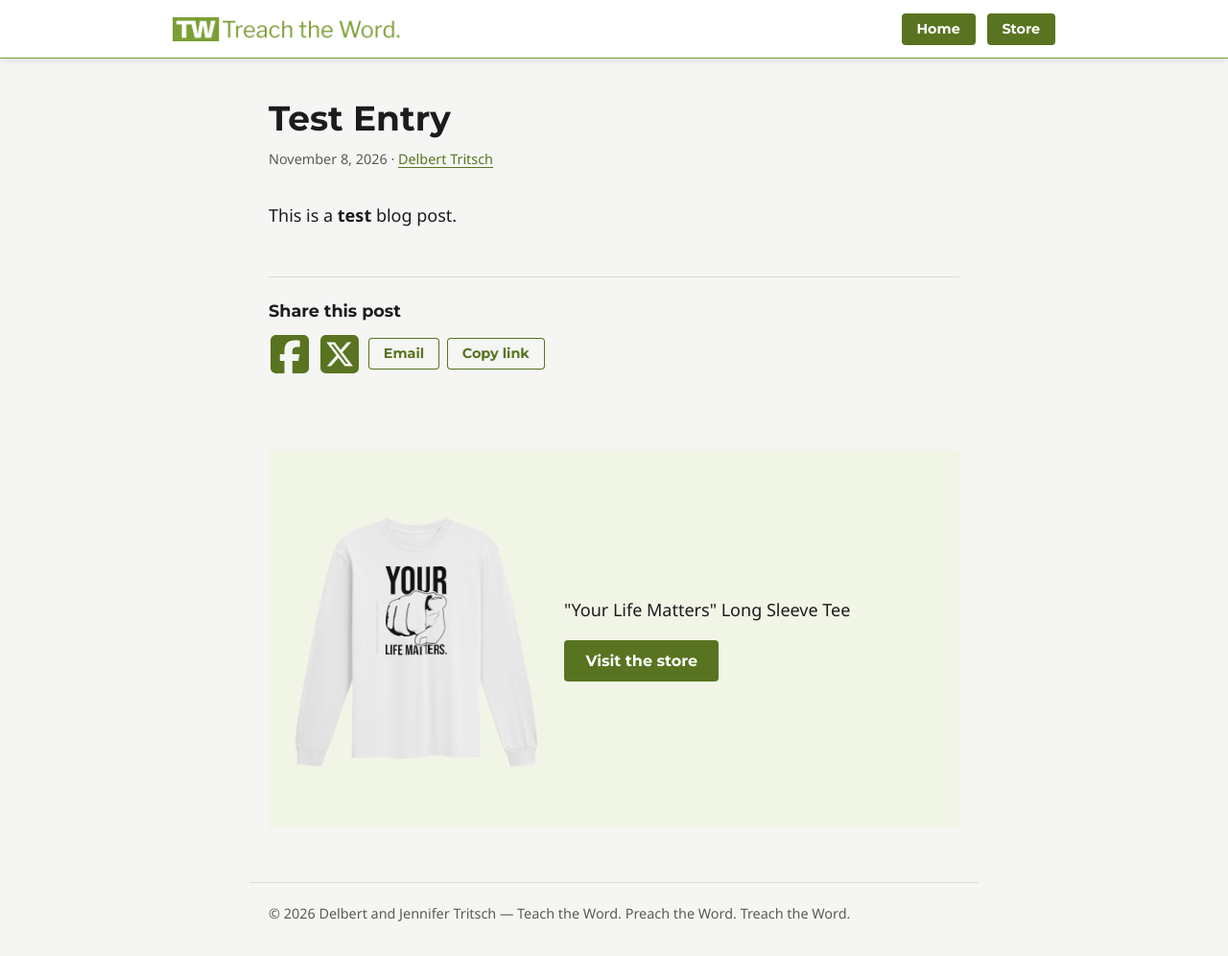
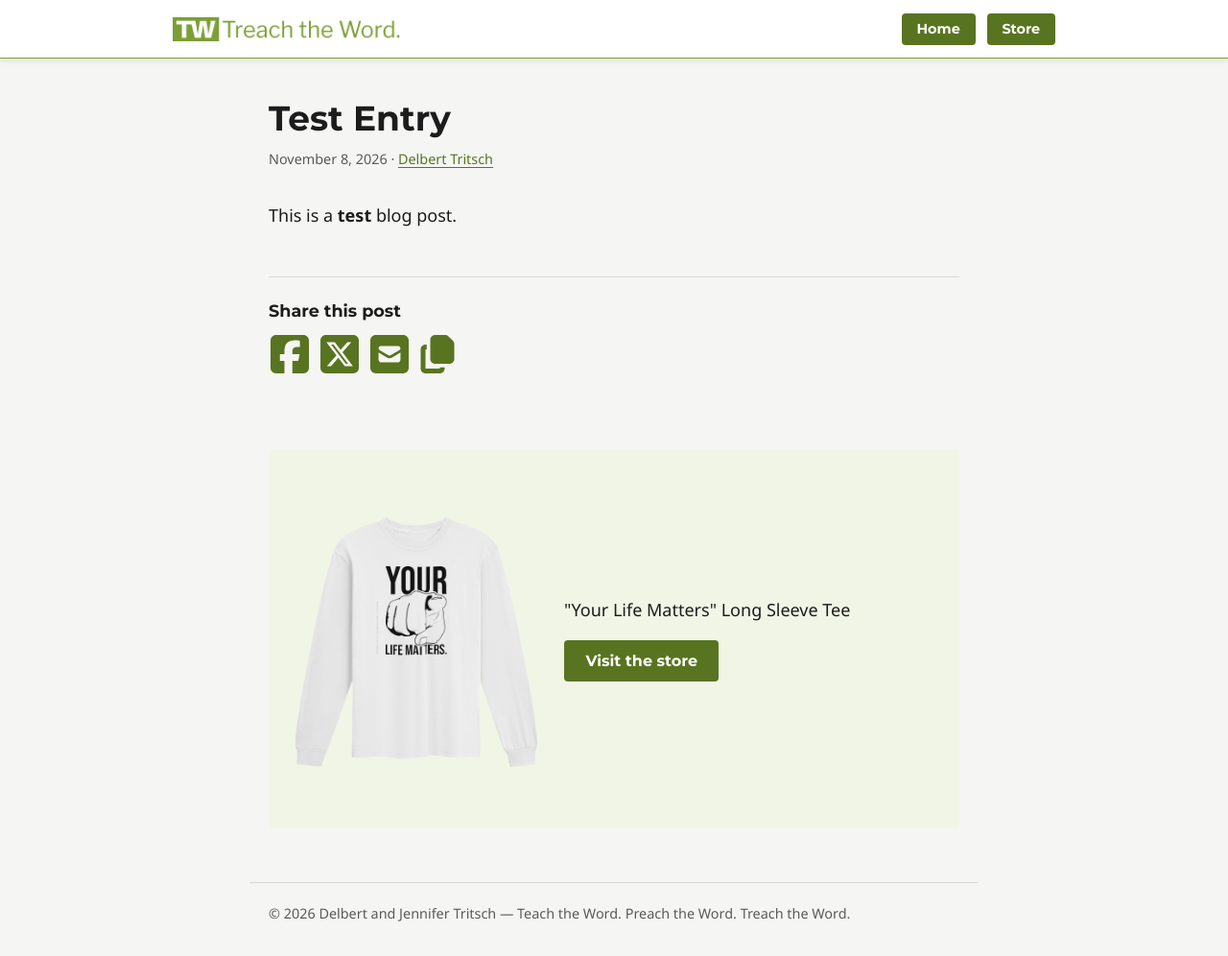
Before and after one commit to dtritsch/blog, a Jekyll site: the page built from _posts/2026-11-09-test-entry.md, in a window 1280 px wide and 996 px high. Shown: the whole window at 96% size. Built offline with Jekyll 4.4.1, drawn with Linux system fonts in a browser that asks for light colours.

Commit message:
Make all sharing links icons

```diff
--- a/_includes/share-links.html
+++ b/_includes/share-links.html
@@ -6,9 +6,9 @@
   <ul class="share__list">
     <li><a class="icon-link" href="https://www.facebook.com/sharer/sharer.php?u={{ share_url_enc }}" target="_blank" rel="noopener" aria-label="Share on Facebook" title="Share on Facebook"><span class="icon icon--facebook" aria-hidden="true"></span></a></li>
     <li><a class="icon-link" href="https://x.com/intent/post?url={{ share_url_enc }}&amp;text={{ share_title_enc }}" target="_blank" rel="noopener" aria-label="Share on X" title="Share on X"><span class="icon icon--x" aria-hidden="true"></span></a></li>
-    <li><a class="button button--outline button--small" href="mailto:?subject={{ share_title_enc | replace: '+', '%20' }}&amp;body={{ share_url_enc }}">Email</a></li>
-    <li><button type="button" class="button button--outline button--small share__copy" hidden>Copy link</button></li>
-    <li><button type="button" class="button button--outline button--small share__native" hidden>More&hellip;</button></li>
+    <li><a class="icon-link" href="mailto:?subject={{ share_title_enc | replace: '+', '%20' }}&amp;body={{ share_url_enc }}" aria-label="Share by email" title="Share by email"><span class="icon icon--email" aria-hidden="true"></span></a></li>
+    <li><button type="button" class="icon-link share__copy" aria-label="Copy link" title="Copy link" hidden><span class="icon icon--copy" aria-hidden="true"></span></button></li>
+    <li><button type="button" class="icon-link share__native" aria-label="More sharing options" title="More sharing options" hidden><span class="icon icon--share" aria-hidden="true"></span></button></li>
   </ul>
   <p class="share__status" role="status" aria-live="polite"></p>
 </div>
--- a/assets/style.css
+++ b/assets/style.css
@@ -259,6 +259,13 @@ img { max-width: 100%; height: auto; }
   border-radius: 4px;
 }
 .icon-link:hover { color: var(--green-darker); }
+button.icon-link {
+  padding: 0;
+  border: 0;
+  background: none;
+  font: inherit;
+  cursor: pointer;
+}
 .icon {
   display: block;
   width: 2.5rem;
@@ -276,6 +283,9 @@ img { max-width: 100%; height: auto; }
 .icon--instagram { -webkit-mask-image: url('./icons/instagram.svg'); mask-image: url('./icons/instagram.svg'); }
 .icon--youtube { -webkit-mask-image: url('./icons/youtube.svg'); mask-image: url('./icons/youtube.svg'); }
 .icon--github { -webkit-mask-image: url('./icons/github.svg'); mask-image: url('./icons/github.svg'); }
+.icon--email { -webkit-mask-image: url('./icons/email.svg'); mask-image: url('./icons/email.svg'); }
+.icon--copy  { -webkit-mask-image: url('./icons/copy.svg');  mask-image: url('./icons/copy.svg'); }
+.icon--share { -webkit-mask-image: url('./icons/share.svg'); mask-image: url('./icons/share.svg'); }
 
 /* Current page: tinted fill with a green outline instead of the solid fill */
 .button[aria-current="page"],
```
Also changed, not shown: assets/icons/copy.svg (added), assets/icons/email.svg (added), assets/icons/share.svg (added).
